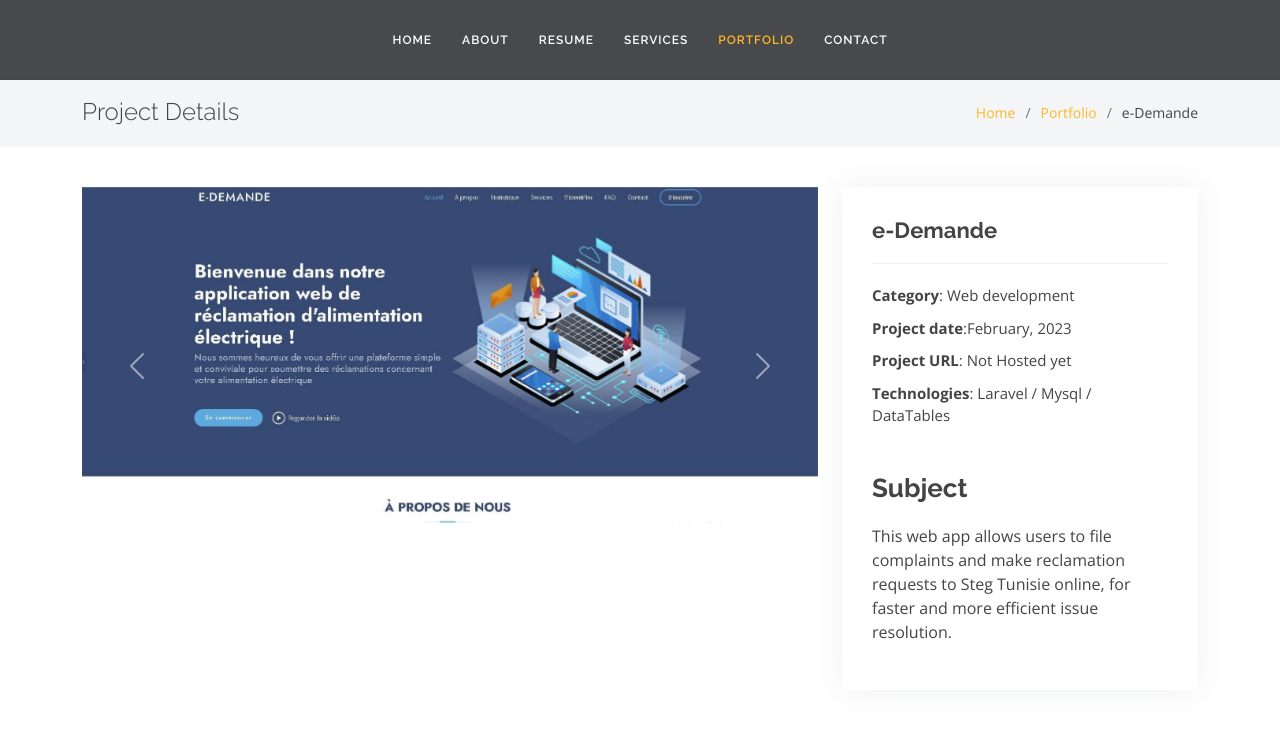
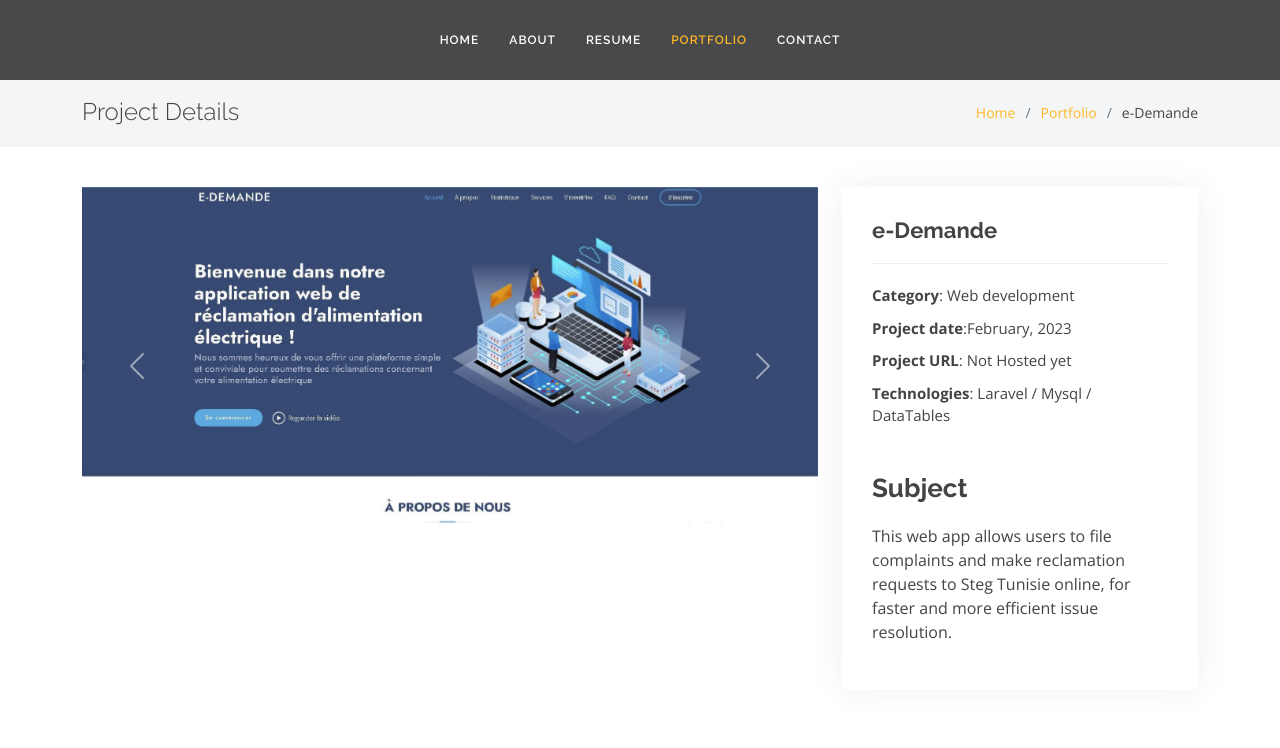
Before and after one commit to BoudhraaDhia10/boudhraa.github.io, a plain HTML site: page e-demande.html in a window 1280 px wide. Shown: the top 748 px of the page. Drawn offline with nearby package versions, Linux system fonts and the light colour scheme.

Commit message:
Update e-demande.html

```diff
--- a/e-demande.html
+++ b/e-demande.html
@@ -31,13 +31,6 @@
     <link href="assets/vendor/swiper/swiper-bundle.min.css" rel="stylesheet" />
     <!-- Template Main CSS File -->
     <link href="assets/css/style.css" rel="stylesheet" />
-    <!-- =======================================================
-  * Template Name: Laura
-  * Updated: Mar 10 2023 with Bootstrap v5.2.3
-  * Template URL: https://bootstrapmade.com/laura-free-creative-bootstrap-theme/
-  * Author: BootstrapMade.com
-  * License: https://bootstrapmade.com/license/
-  ======================================================== -->
     <script
       src="https://code.jquery.com/jquery-3.2.1.slim.min.js"
       integrity="sha384-KJ3o2DKtIkvYIK3UENzmM7KCkRr/rE9/Qpg6aAZGJwFDMVNA/GpGFF93hXpG5KkN"
@@ -62,15 +55,22 @@
     >
       <nav id="navbar" class="navbar">
         <ul>
-          <li><a class="nav-link scrollto" href="#hero">Home</a></li>
-          <li><a class="nav-link scrollto" href="#about">About</a></li>
-          <li><a class="nav-link scrollto" href="#resume">Resume</a></li>
-          <li><a class="nav-link scrollto" href="#services">Services</a></li>
+          <li><a class="nav-link scrollto" href="index.html">Home</a></li>
           <li>
-            <a class="nav-link scrollto active" href="#portfolio">Portfolio</a>
+            <a class="nav-link scrollto" href="index.html#about">About</a>
+          </li>
+          <li>
+            <a class="nav-link scrollto" href="index.html#resume">Resume</a>
+          </li>
+          <li>
+            <a class="nav-link scrollto active" href="index.html#portfolio"
+              >Portfolio</a
+            >
           </li>
 
-          <li><a class="nav-link scrollto" href="#contact">Contact</a></li>
+          <li>
+            <a class="nav-link scrollto" href="index.html#contact">Contact</a>
+          </li>
         </ul>
         <i class="bi bi-list mobile-nav-toggle"></i>
       </nav>
```
